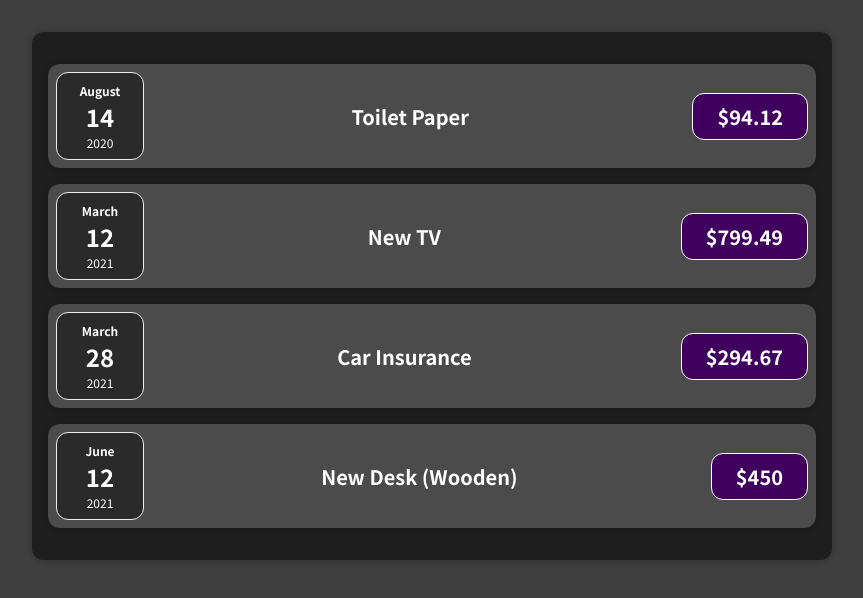
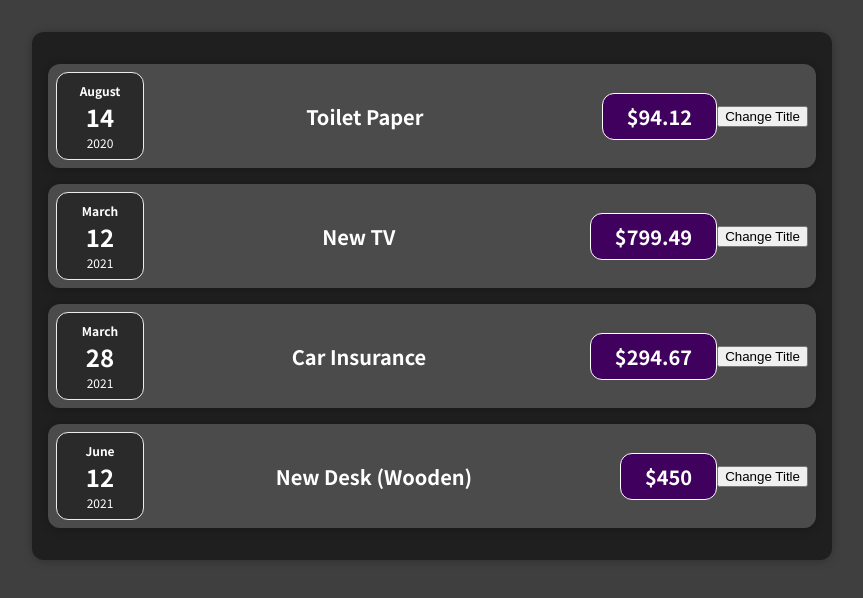
Before and after one commit to BryantIT/react-complete-guide-study, a React (Create React App) app: page / in a window 1280 px wide. Shown: the top 598 px of the page, without its empty margins (208-1071 px from the left). Built offline with nearby package versions, Linux system fonts and the light colour scheme.

Commit message:
converts to using react hooks for state

```diff
--- a/src/components/ExpenseItem/ExpenseItem.js
+++ b/src/components/ExpenseItem/ExpenseItem.js
@@ -1,13 +1,22 @@
+import React, { useState } from 'react'
 // components
 import ExpenseDate from '../ExpenseDate/ExpenseDate'
 import Card from '../Wrappers/Card'
 // css
 import './style.css'
 
-const ExpenseItem = ({ id, title, amount, date }) => {
+const ExpenseItem = ({ expense }) => {
+  const [title, setTitle] = useState(expense.title)
+  const [id, setID] = useState(expense.id)
+  const [date, setDate] = useState(expense.date)
+  const [amount, setAmount] = useState(expense.amount)
+
+  const clickHandler = () => {
+    setTitle('updated')
+  }
 
   return (
-    <Card className='expense-item' id={id}>
+    <Card className='expense-item' key={id}>
       <div>
         <ExpenseDate date={date} />
       </div>
@@ -15,6 +24,7 @@ const ExpenseItem = ({ id, title, amount, date }) => {
         <h2>{title}</h2>
         <div className='expense-item-price'>${amount}</div>
       </div>
+      <button onClick={clickHandler}>Change Title</button>
     </Card>
   )
 }
--- a/src/components/Expenses/Expenses.js
+++ b/src/components/Expenses/Expenses.js
@@ -10,10 +10,7 @@ const Expenses = ({ expenses }) => {
     <Card className='expenses'>
       {expenses.map((expense) => (
         <ExpenseItem
-          id={expense.id}
-          title={expense.title}
-          amount={expense.amount}
-          date={expense.date}
+          expense={expense}
         />
       ))}
     </Card>
```
